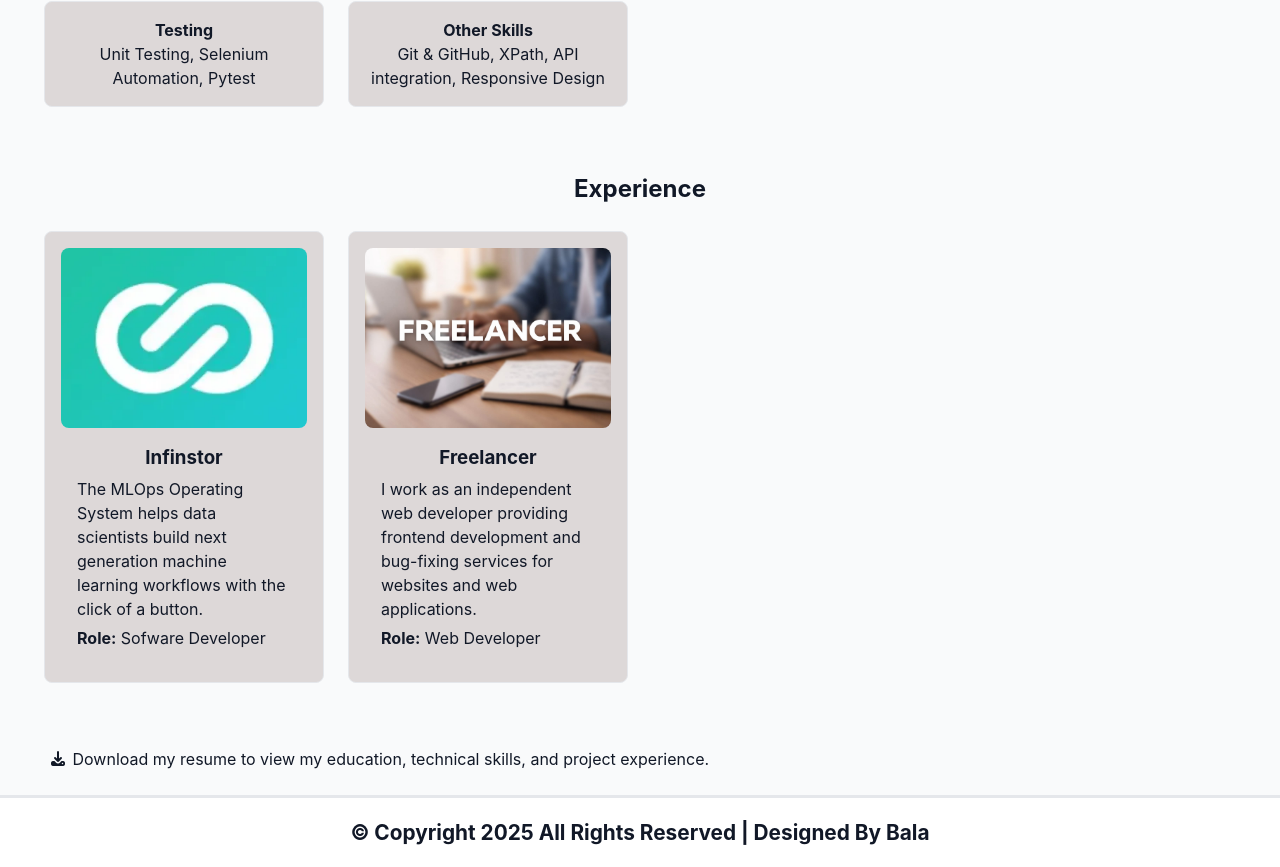
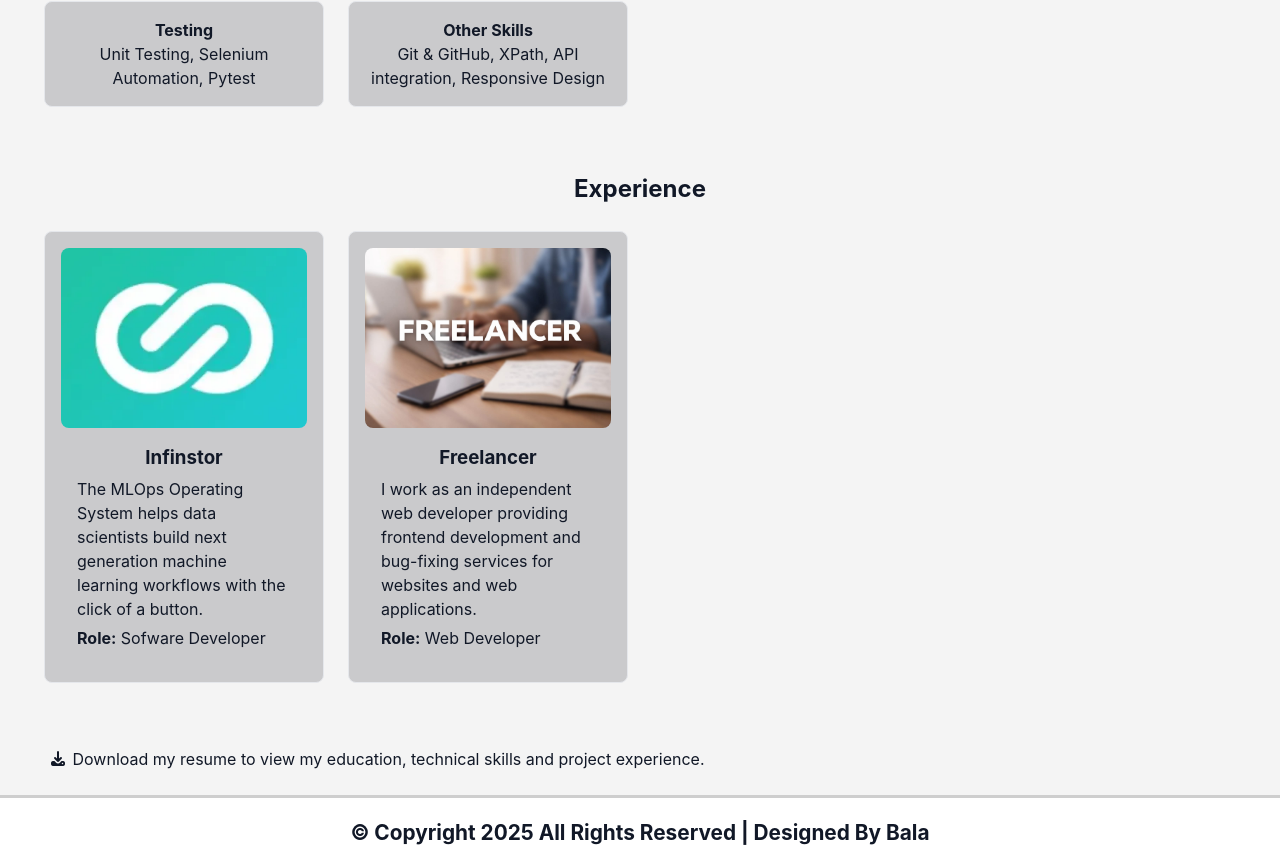
Before and after one commit to bala-labs/portfolio, a React (Create React App) app: page /#/about in a window 1280 px wide. Shown: the part 441-1308 px from the top of the page. Built offline with nearby package versions, Linux system fonts and the light colour scheme.

Commit message:
fixed some minor bugs and form submission, changed the css

```diff
--- a/src/Components/ContactForm.jsx
+++ b/src/Components/ContactForm.jsx
@@ -63,9 +63,12 @@ const Form = () => {
 
             setMessage("You request submitted successfully.");
         } catch(err) {
-            setMessage("Error Occured.");
+            setMessage("Error Occured: Please try again later.");
             console.error(err.message);
+            setError(err.message);
         }
+
+        setFormData(initialForm);
     }
 
     return (
--- a/src/Components/Header.jsx
+++ b/src/Components/Header.jsx
@@ -1,9 +1,10 @@
-import { NavLink } from 'react-router-dom';
+import { NavLink, useNavigate } from 'react-router-dom';
 import { useEffect, useState, useRef } from 'react';
 
 const Header = () => {
     const [isOpen, setIsOpen] = useState(false);
     const navRef = useRef(null);
+    const Navigate = useNavigate();
 
     const handleMenuClick = () => {
         setIsOpen(!isOpen);
@@ -25,7 +26,7 @@ const Header = () => {
 
     return (
         <header>
-            <h2>Bala | Dev</h2>
+            <h2 onClick={() => Navigate('/')}>Bala | Dev</h2>
             <nav>
                 <NavLink to="/" className={({ isActive }) => isActive ? "active" : ""}>Home</NavLink>
                 <NavLink to="about" className={({ isActive }) => isActive ? "active" : ""}>About</NavLink>
--- a/src/Components/ScrollTop.jsx
+++ b/src/Components/ScrollTop.jsx
@@ -14,7 +14,7 @@ const ScrollTop = () => {
     }
 
     return (
-        <button onClick={() => window.scrollTo(0, 0)} className={`scroll-top ${isScroll && 'show'}`}>
+        <button title='Go Top' onClick={() => window.scrollTo(0, 0)} className={`scroll-top ${isScroll && 'show'}`}>
             <span className='fa fa-arrow-up'></span>
         </button>
     );
--- a/src/Pages/About.jsx
+++ b/src/Pages/About.jsx
@@ -8,7 +8,7 @@ const About = () => {
             <div className="container about">
                 <h2>About Me</h2>
                 <div className="about-content">
-                    Hi! I'm Balakrishnan, a passionate web developer specializing in building responsive and user-friendly websites. I love turning ideas into functional, interactive web experiences. With a strong foundation in HTML, CSS, JavaScript and React, I enjoy solving problems and continuously learning new technologies to create websites that are both beautiful and efficient
+                    Hi! I'm Balakrishnan, a passionate web developer specializing in building responsive and user-friendly websites. I love turning ideas into functional, interactive web experiences. With a strong foundation in HTML, CSS, JavaScript and React, I enjoy solving problems and continuously learning new technologies to create websites that are both beautiful and efficient.
                 </div>
             </div>
 
@@ -52,7 +52,7 @@ const About = () => {
                 <div className='download-section'>
                     <p><a href='../Resume/Balakrishnan_Resume.pdf' download>
                         <span title='My Resume' className='fa fa-download'></span>
-                    </a> Download my resume to view my education, technical skills, and project experience.</p>
+                    </a> Download my resume to view my education, technical skills and project experience.</p>
                 </div>
             </div>
         </section>
--- a/src/Pages/Home.jsx
+++ b/src/Pages/Home.jsx
@@ -20,7 +20,7 @@ const Home = () => {
                                 <div className="image-container">
                                     <img className="card-image" alt={project.title} src={project.src} />
                                     <div className="overlay-text">
-                                        <p><a href={project.link} target="_blank" rel="noreferrer">{"View Project >"}</a></p>
+                                        <p><a href={project.link} target="_blank" rel="noreferrer">View Project <span className="fa fa-arrow-right"></span></a></p>
                                     </div>
                                 </div>
                                 <div className="card-content">
--- a/src/index.css
+++ b/src/index.css
@@ -1,6 +1,6 @@
 :root {
-    --bg-color: #f9fafb;
-    --surface-color: #ddd8d8;
+    --bg-color: #f4f4f4;
+    --surface-color: #cacacc;
     --text-color: #111827;
     --text-muted: #6b7280;
     --border-color: #e5e7eb;
@@ -8,7 +8,7 @@
     --primary-hover: #1d4ed8;
     --active-color: #3cc4e9;
     --header-footer-bg-color: #ffffff;
-    --header-footer-border-color: #e5e7eb;
+    --header-footer-border-color: #c5c5c5d6;
     --shadow: 0 0.25rem 0.75 rgba(0, 0, 0, 0.08);
     --radius: 8px;
     --transition: 0.3s ease-in-out;
@@ -42,13 +42,20 @@ body {
     color: var(--text-color);
     transition: background var(--transition), color var(--transition);
     line-height: 1.5;
+    cursor: default;
 }
 
 .scroll-top {
     position: fixed;
     z-index: 1;
     opacity: 0;
+    padding: 0.6rem;
     transition: opacity 0.5s ease-in-out;
+    background: #4b4b4b;
+}
+
+.scroll-top:hover {
+    background: #333;
 }
 
 .scroll-top.show {
@@ -75,8 +82,20 @@ nav {
     font-size: 1.2rem;
 }
 
-.active {
+a.active, a.active:hover {
     color: var(--active-color);
+    position: relative;
+}
+
+nav .active::after {
+    content: '';
+    position: absolute;
+    bottom: -20%;
+    left: 35%;
+    height: 0.25rem;
+    width: 40%;
+    background-color: var(--active-color);
+    border-radius: var(--radius);
 }
 
 a {
@@ -103,7 +122,6 @@ button:hover {
 }
 
 main {
-    margin-top: 5.5rem;
     min-height: 80vh;
 }
 
@@ -371,6 +389,11 @@ footer {
     align-items: center;
 }
 
+#message {
+    resize: vertical;
+    min-height: 10vh;
+}
+
 .contact-links {
     display: flex;
     justify-content: center;
@@ -488,7 +511,6 @@ footer {
     .scroll-top {
         right: 45%;
         border-radius: 50%;
-        padding: 0.6rem 0.7rem;
         bottom: 7%;
     }
 
@@ -505,12 +527,20 @@ footer {
         justify-content: center;
     }
 
+    .card-content p {
+        text-align: justify;
+    }
+
     .contacts {
         flex-direction: column;
     }
 
     nav {
         display: none;
+    }
+
+    main {
+        margin-top: 4rem;
     }
 
     .address-info {
@@ -543,7 +573,6 @@ footer {
     .scroll-top {
         right: 47%;
         border-radius: 50%;
-        padding: 0.6rem 0.7rem;
         bottom: 7%;
     }
 
@@ -559,6 +588,10 @@ footer {
     .testimonial-container {
         grid-template-columns: repeat(2, minmax(280px, 360px));
         justify-content: center;
+    }
+
+    .card-content p {
+        text-align: justify;
     }
 
     .contacts {
@@ -599,8 +632,11 @@ footer {
     .scroll-top {
         right: 1%;
         border-radius: var(--radius);
-        padding: 0.7rem 1rem;
         bottom: 10%;
+    }
+
+    .card-content p {
+        text-align: left;
     }
 
     .testimonial-container {
@@ -627,6 +663,10 @@ footer {
         display: none;
     }
 
+    main {
+        margin-top: 5.5rem;
+    }
+
     .address-info {
         width: 50%;
         padding: 0;
@@ -645,12 +685,15 @@ footer {
     .scroll-top {
         right: 1%;
         border-radius: var(--radius);
-        padding: 0.7rem 1rem;
         bottom: 10%;
     }
 
     .testimonial-container {
         grid-template-columns: repeat(4, minmax(280px, 360px));
+    }
+
+    .card-content p {
+        text-align: left;
     }
 
     .contact-content {
```
